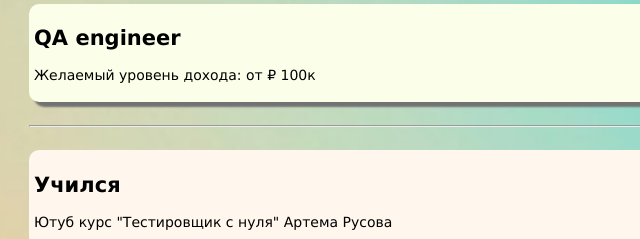
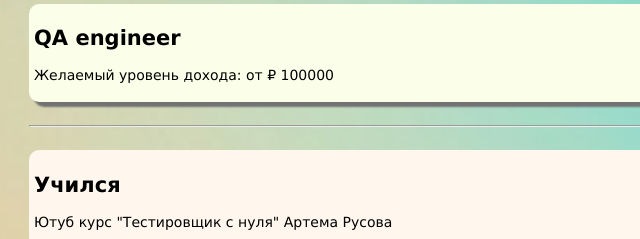
Before and after one commit to RudoiSergei/resume, a plain HTML site: page index.html in a window 1280 px wide. Shown: the part 255-494 px from the top of the page, 211-851 px from the left. Drawn offline with Linux system fonts and the light colour scheme.

Commit message:
Update index.html

```diff
--- a/index.html
+++ b/index.html
@@ -22,7 +22,7 @@
 
             <div class="money">
                 <h2><strong>QA engineer</strong></h2>
-                <p>Желаемый уровень дохода: от ₽ 100к</p>
+                <p>Желаемый уровень дохода: от ₽ 100000</p>
             </div>
         <br>
 
```
